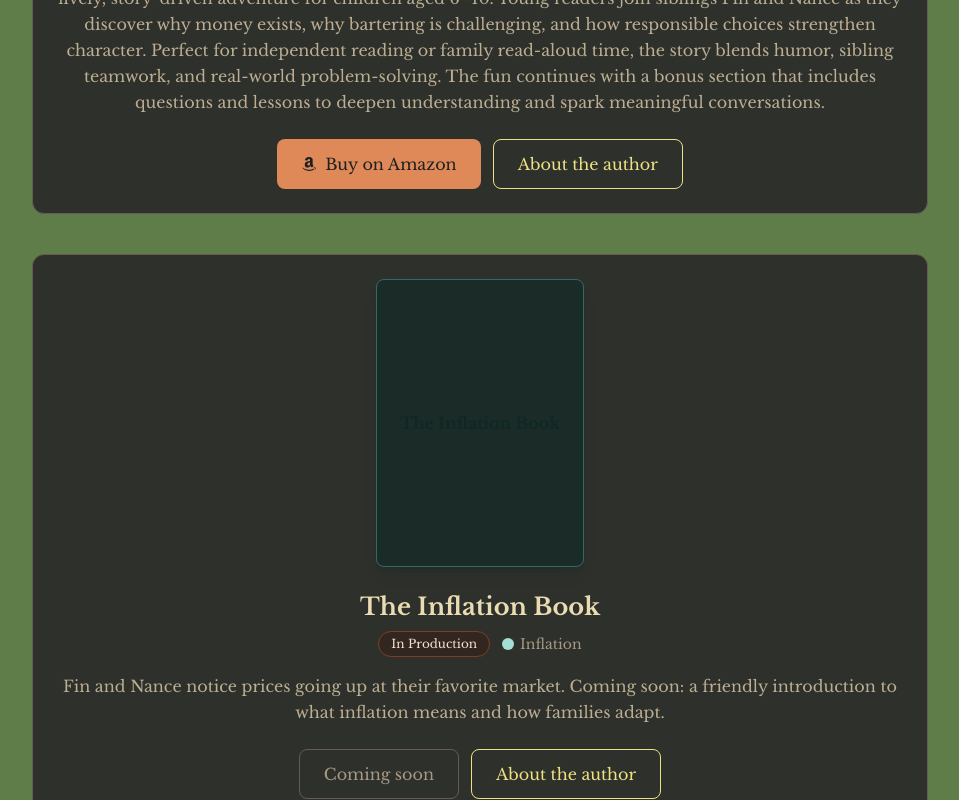
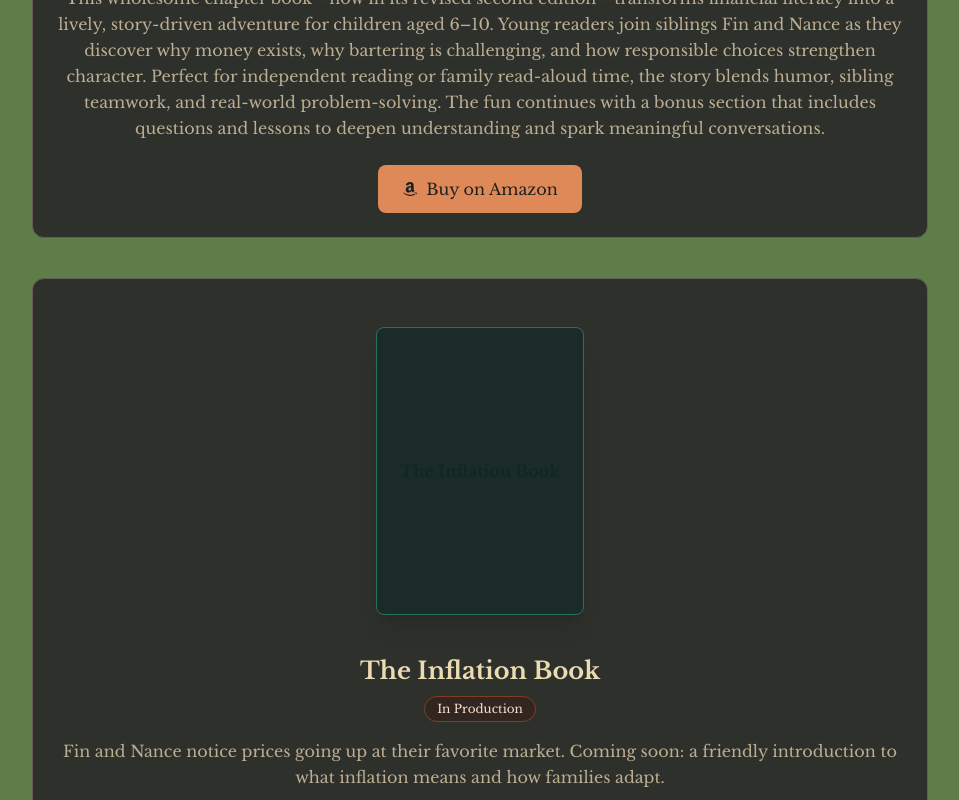
Before and after one commit to garretpatten/finandnance.com, a Vue app: page /books in a window 1280 px wide. Shown: the part 1560-2360 px from the top of the page, without its empty margins (160-1119 px from the left). Built offline with nearby package versions, Linux system fonts and the light colour scheme.

Commit message:
Update books page

```diff
--- a/src/components/BookCard.vue
+++ b/src/components/BookCard.vue
@@ -3,9 +3,9 @@
     class="flex flex-col rounded-xl border border-gray-700 bg-gray-900/90 p-6 transition-shadow duration-[230ms] hover:shadow-xl"
   >
     <!-- Book cover -->
-    <div class="flex justify-center mb-6">
+    <div class="flex justify-center py-6 mb-4">
       <div
-        class="w-44 h-64 sm:w-52 sm:h-72 rounded-lg shadow-lg overflow-hidden"
+        class="w-44 h-64 sm:w-52 sm:h-72 rounded-lg shadow-xl overflow-hidden"
         :class="{ [coverClass]: !book.cover }"
       >
         <img
@@ -29,22 +29,13 @@
         <h3 class="font-heading text-2xl font-bold text-gray-100 mb-2">
           {{ book.title }}
         </h3>
-        <div class="flex items-center justify-center gap-3">
         <span
+          v-if="book.status === 'in-production'"
           class="inline-flex items-center rounded-full px-3 py-1 text-xs font-medium"
           :class="statusBadgeClass"
         >
           {{ statusLabel }}
         </span>
-          <span class="inline-flex items-center gap-1.5 text-sm text-gray-400">
-            <span
-              class="h-3 w-3 rounded-full"
-              :class="topicColorClass"
-              aria-hidden="true"
-            />
-            {{ book.topic }}
-          </span>
-        </div>
       </div>
 
       <p class="font-sans text-gray-300 leading-relaxed mb-6 flex-1">
@@ -79,12 +70,6 @@
         >
           Coming soon
         </span>
-        <router-link
-          to="/about"
-          class="interactive-focus inline-flex items-center px-6 py-3 rounded-lg border border-butter text-butter font-medium hover:bg-butter-900/20 transition-colors duration-[230ms]"
-        >
-          About the author
-        </router-link>
       </div>
     </div>
   </article>
@@ -118,11 +103,5 @@ const coverClass = computed(() => {
   return "bg-gray-800 text-gray-100 border border-gray-700";
 });
 
-const topicColorClass = computed(() => {
-  const topic = props.book.topic;
-  if (topic === "Borrowing") return "bg-terracotta";
-  if (topic === "Money Management") return "bg-butter";
-  if (topic === "Inflation") return "bg-aqua";
-  return "bg-gray-500";
-});
+
 </script>
--- a/src/views/BooksView.vue
+++ b/src/views/BooksView.vue
@@ -35,7 +35,7 @@ const books = ref([
     description:
       "This wholesome chapter book—now in its revised second edition—transforms financial literacy into a lively, story-driven adventure for children aged 6–10. Young readers join siblings Fin and Nance as they discover why saving money matters, why borrowing isn't free, how loans and interest work, and how responsible choices strengthen character. Perfect for independent reading or family read-aloud time, the story blends humor, sibling teamwork, and real-world problem-solving. The fun continues with a bonus section that includes questions and lessons to deepen understanding and spark meaningful conversations.",
     topic: "Borrowing",
-    buyLink: "https://www.amazon.com/dp/B0G5PMK92F",
+    buyLink: "https://www.amazon.com/gp/product/0960000755?ref_=dbs_m_mng_rwt_calw_tpbk_1&storeType=ebooks",
   },
   {
     title: "No Money Monday",
@@ -44,7 +44,7 @@ const books = ref([
     description:
       "This wholesome chapter book—now in its revised second edition—transforms financial literacy into a lively, story-driven adventure for children aged 6–10. Young readers join siblings Fin and Nance as they discover why money exists, why bartering is challenging, and how responsible choices strengthen character. Perfect for independent reading or family read-aloud time, the story blends humor, sibling teamwork, and real-world problem-solving. The fun continues with a bonus section that includes questions and lessons to deepen understanding and spark meaningful conversations.",
     topic: "Money Management",
-    buyLink: "https://www.amazon.com/dp/B0G5PMK92F",
+    buyLink: "https://www.amazon.com/gp/product/0960000763?ref_=dbs_m_mng_rwt_calw_tpbk_0&storeType=ebooks",
   },
   {
     title: "The Inflation Book",
```
Lines whose indentation alone changed are shown as unchanged.
